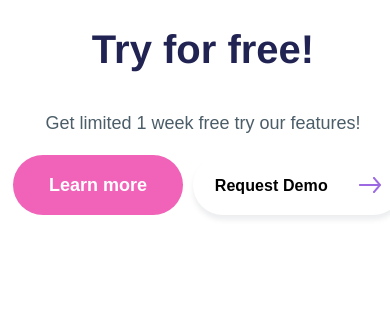
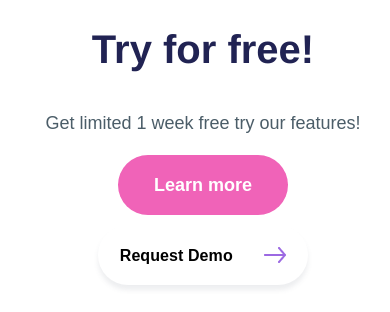
Before and after one commit to calistamayer/click-up, a website: page index.html in a window 390 px wide. Shown: the part 3119-3431 px from the top of the page. Drawn offline with nearby package versions, Linux system fonts and the light colour scheme; a web font is replaced by a local one.

Commit message:
response trial banner

```diff
--- a/assets/css/styles.css
+++ b/assets/css/styles.css
@@ -331,6 +331,10 @@ body {
     .hero__content_text {
         display: contents;
     }
+
+    .trial__buttons {
+        flex-wrap: wrap;
+    }
 }
 
 /* MEDIA QUERY FOR MOBILE PHONES AND SMALLER */
@@ -395,6 +399,12 @@ body {
     .trial {
         display: contents;
     }
+    .trial__buttons {
+        flex-direction: column;
+    }
+    .trial__button {
+        margin-bottom: 10px;
+    }
 
     .footer {
         flex-wrap: wrap-reverse;
```
